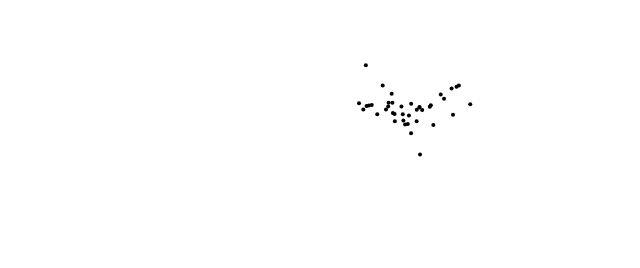
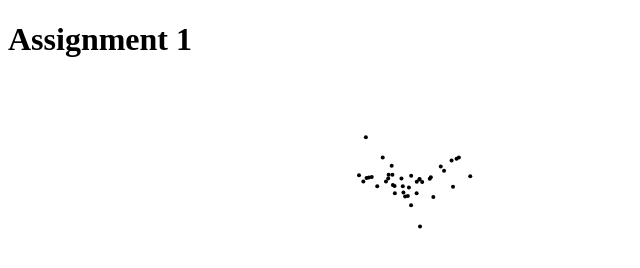
Before and after one commit to JoeBlair/IDE, a plain HTML site: page index.html in a window 1280 px wide. Shown: the top 268 px of the page, without its empty margins (0-640 px from the left). Drawn offline with nearby package versions, Linux system fonts and the light colour scheme.

Commit message:
Update index.html

```diff
--- a/index.html
+++ b/index.html
@@ -22,6 +22,7 @@
 
   </head>
   <body>
+   <h1>Assignment 1</h1>
     <svg width="2000px" height="2000px"></svg>
 
     <script type="text/javascript">
```
